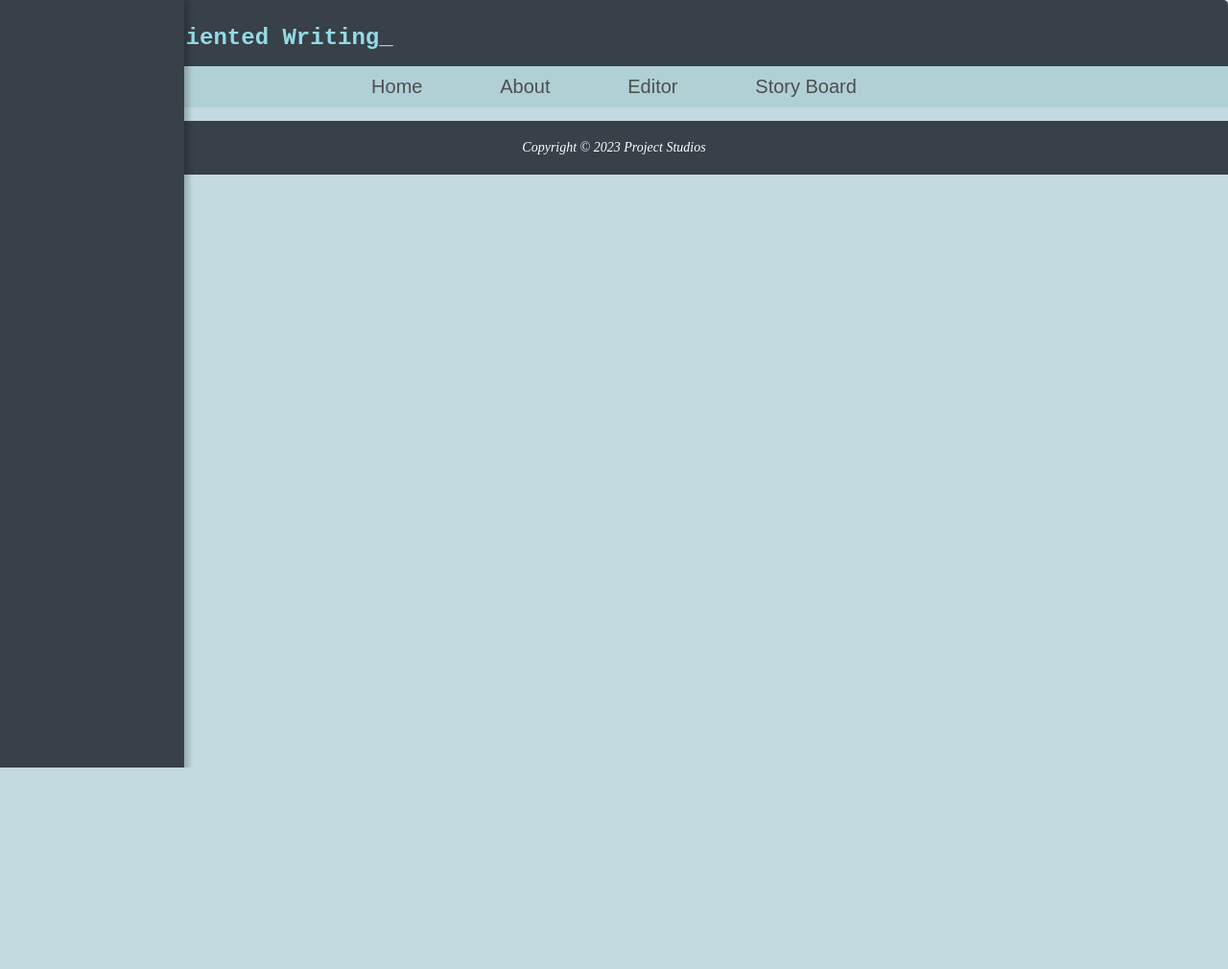
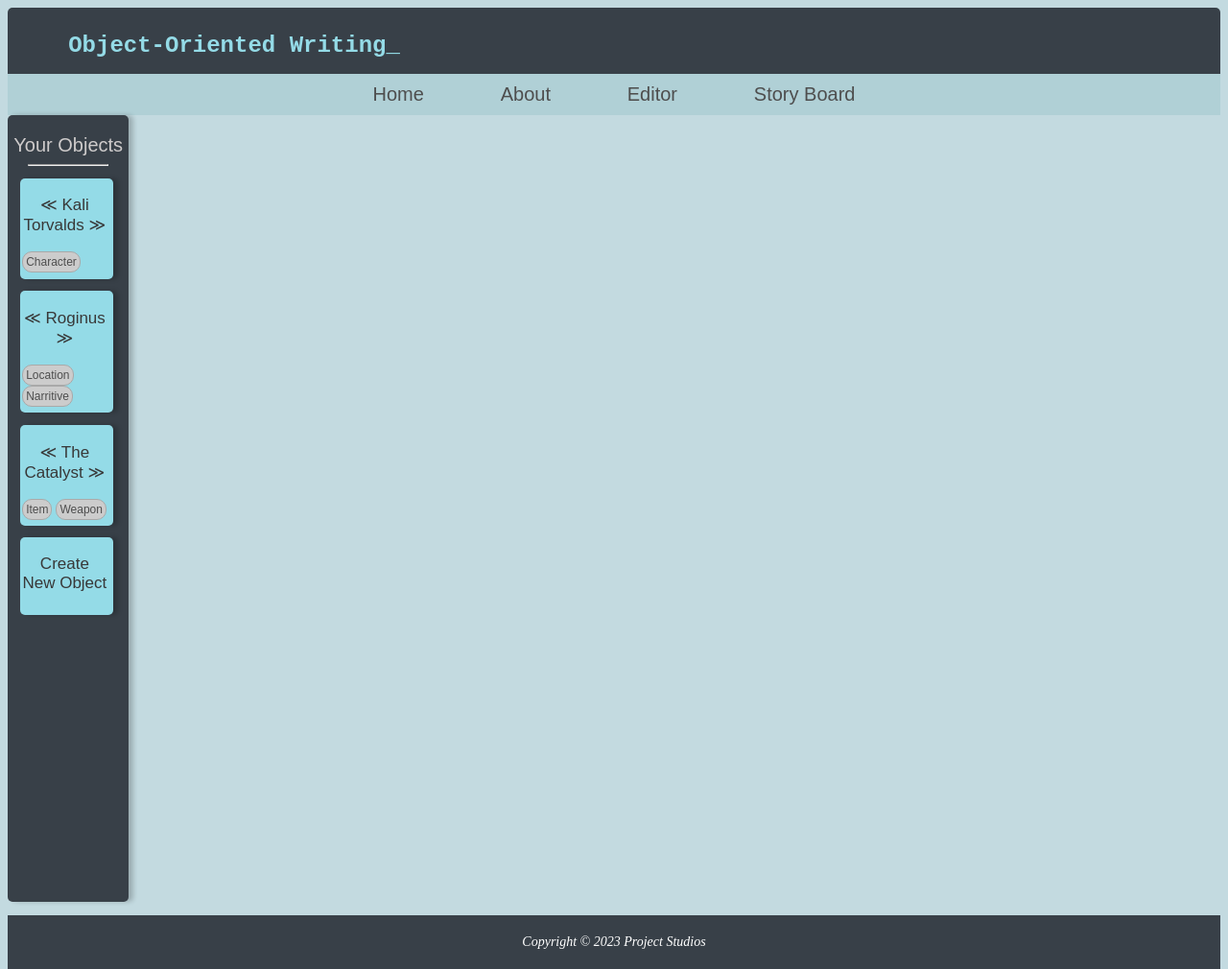
Before and after one commit to printf-julia-larsen/object.oriented.writing, a PHP site: page /story-board.html in a window 1280 px wide. Shown: the whole page at 96% size. Before the commit the page ends 800 px from the top, so only its background shows below. Run offline with PHP 8.4, Linux system fonts and the light colour scheme.

Commit message:
Added object styling

```diff
--- a/bodystyles.css
+++ b/bodystyles.css
@@ -5,6 +5,17 @@
     color: rgb(78, 78, 78);
     font-size: 20px;
     text-align: center;
+}
+
+.subtitle {
+    font-family: Arial, sans-serif;
+    color: rgb(206, 203, 203);
+    font-size: 20px;
+    text-align: center;
+}
+
+hr {
+    width: 65%;
 }
 
 .paragraph_body {
@@ -86,14 +97,51 @@
 }
 
 .sidebar {
-    height: 100%;
-    width: 15%;
-    position: fixed;
-    z-index: 1;
+    width: 10%;
     top: 0;
     left: 0;
     background-color: #384048;
     overflow-x: hidden;
     padding-top: 20px;
+    border-radius: 5px;
+    height: 100vh;
     box-shadow: 5px 0 5px rgba(0, 0, 0, 0.2);
-  }
+}
+
+.object-wrapper {
+    background-color: #94dbe7;
+    box-shadow: 5px 0 5px rgba(0, 0, 0, 0.2);
+
+    cursor: pointer;
+
+    border-radius: 5px;
+    padding-left: 2%;
+    padding-right: 5%;
+    padding-bottom: 5%;
+    padding-top: 0.5%;
+
+    margin: 10%;
+    width: 70%;
+}
+
+.object-title {
+    font-family: Arial, sans-serif;
+    color: rgb(56, 56, 56);
+    font-size: 17px;
+    text-align: center;
+    font-weight: 500;
+}
+
+.object-tag {
+    border-radius: 10px;
+    background-color: #ccc;
+    align-items: center;
+    font-size: 12px;
+    font-family: Arial, Helvetica, sans-serif;
+    font-weight: 400;
+    padding: 3px;
+    width: fit-content;
+    border: 1px solid darkgray;
+    color: rgb(78, 78, 78);
+    display: inline-block;
+}
--- a/story-board.html
+++ b/story-board.html
@@ -15,12 +15,32 @@
                     <a href="editor.html"><span class="menu_item">Editor</span></a>
                     <a href="story-board.html"><span class="menu_item">Story Board</span></a>
                 </div>
-                <div class="sidebar">
-                    <div></div>
+            </div>
+            <div class="sidebar">
+                <div class="subtitle">
+                    Your Objects
+                </div>
+                <hr>
+                <div class="object-wrapper">
+                    <p class="object-title">≪ Kali Torvalds ≫</p>
+                    <div class="object-tag">Character</div>
+                </div>
+                <div class="object-wrapper">
+                    <p class="object-title">≪ Roginus ≫</p>
+                    <span class="object-tag">Location</span>
+                    <div class="object-tag">Narritive</div>
+                </div>
+                <div class="object-wrapper">
+                    <p class="object-title">≪ The Catalyst ≫</p>
+                    <div class="object-tag">Item</div>
+                    <div class="object-tag">Weapon</div>
+                </div>
+                <div class="object-wrapper">
+                    <p class="object-title">Create New Object</p>
                 </div>
             </div>
+            <footer>
+                <p class="footer">Copyright © 2023 Project Studios</p>
+            </footer>
         </body>
-        <footer>
-            <p class="footer">Copyright © 2023 Project Studios</p>
-        </footer>
     </html>
--- a/toolbar.css
+++ b/toolbar.css
@@ -1,7 +1,7 @@
 html, body {
     background-color: #c3dae0;
     height: 100%;
-    margin: 0;
+    flex-grow: 1;
 }
 
 .wrapper {
@@ -10,14 +10,12 @@ html, body {
     min-height: 100%;
 }
 
-main {
-    flex-grow: 1;
-}
-
 .header {
     padding-top: 10px;
     background-color: #384048;
     border-radius: 5px;
+    z-index: 1; /* Increase the z-index to a value higher than the ribbon */
+
 }
 
 .title {
```
